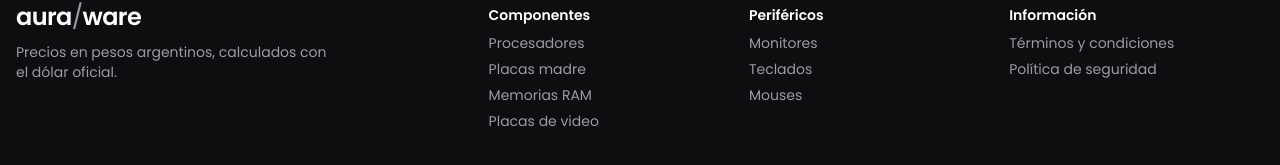
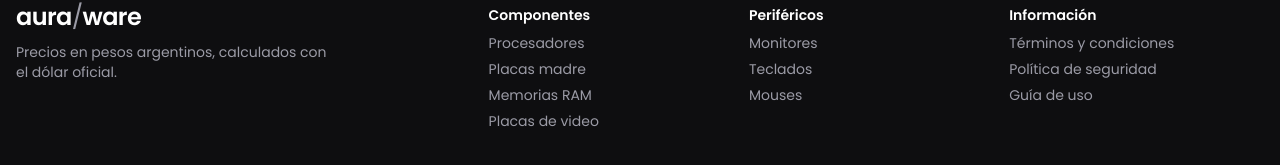
Before and after one commit to lvxro/hardware-store, a React (Vite) app: page / in a window 1280 px wide. Shown: the part 1247-1412 px from the top of the page. Built offline with nearby package versions, Linux system fonts and the light colour scheme; no server answers; the database is empty.

Commit message:
Update Footer.jsx

```diff
--- a/src/components/Footer.jsx
+++ b/src/components/Footer.jsx
@@ -43,6 +43,11 @@ export default function Footer() {
                 Política de seguridad
               </Link>
             </li>
+            <li>
+  <Link to="/guia" className="subrayado border-b-2 border-transparent text-muted hover:text-white">
+    Guía de uso
+  </Link>
+</li>
           </ul>
         </nav>
       </div>
```
